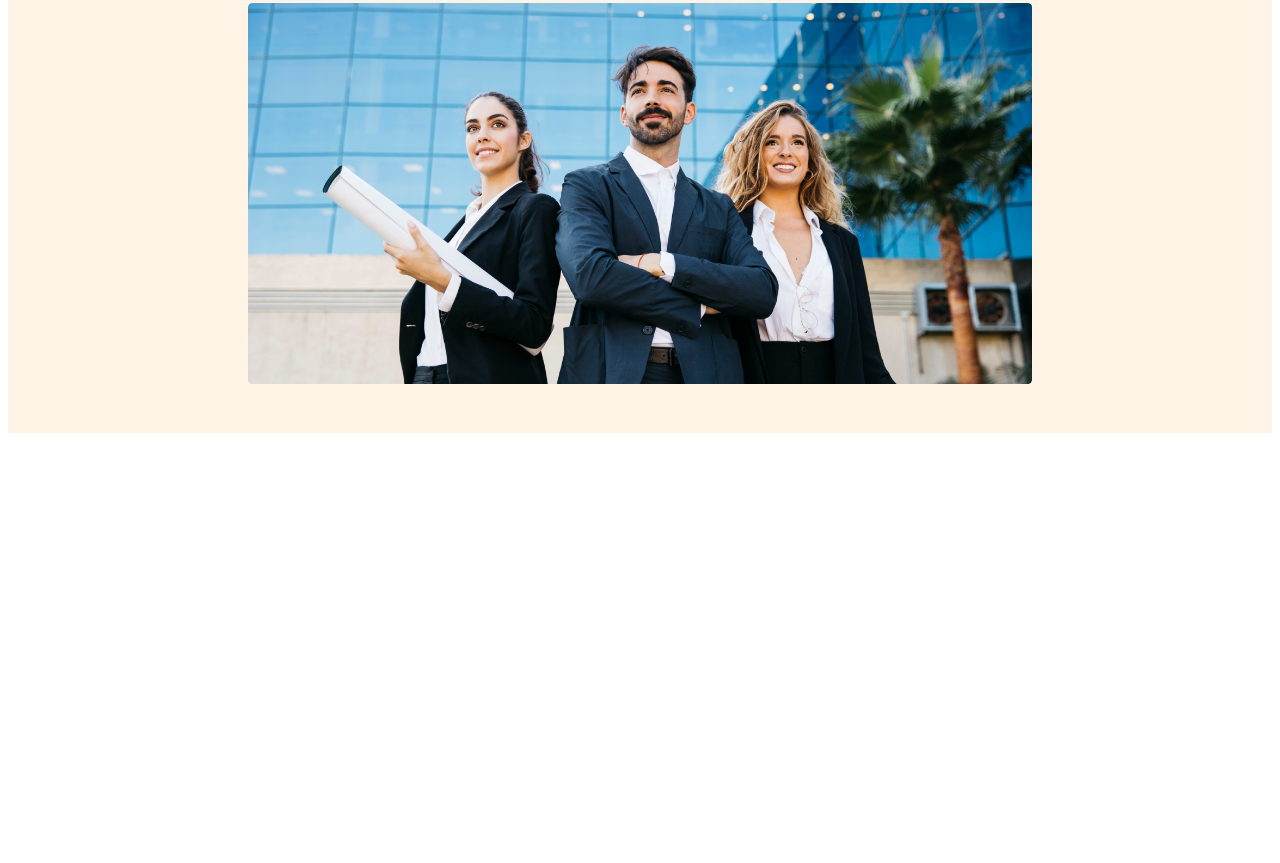
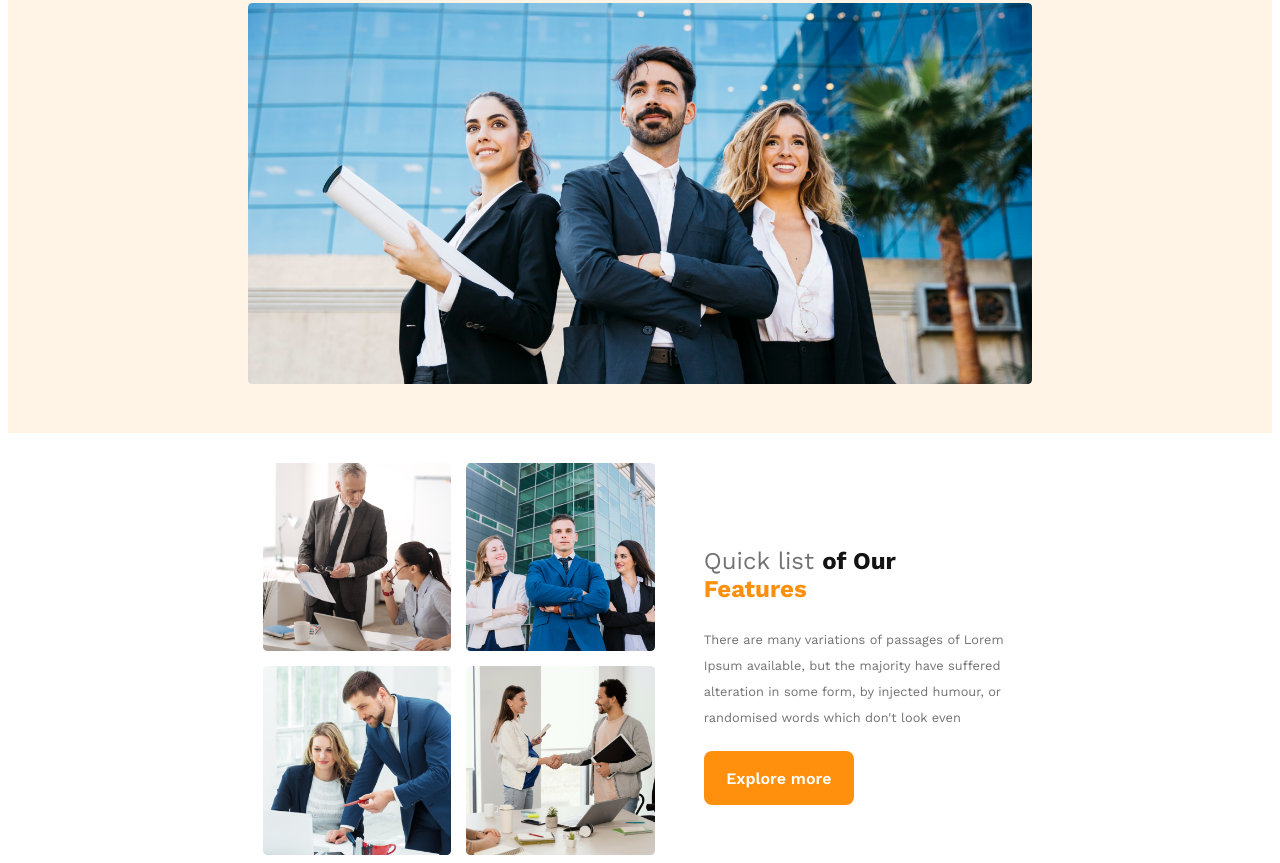
Before and after one commit to Abdullah-Al-Ovi/g3-archi, a plain HTML site: page index.html in a window 1280 px wide. Shown: the part 546-1409 px from the top of the page. Before the commit the page ends 987 px from the top, so only its background shows below. Drawn offline with nearby package versions, Linux system fonts and the light colour scheme.

Commit message:
added features

```diff
--- a/index.html
+++ b/index.html
@@ -29,7 +29,19 @@
         </banner>
     </header>
     <main>
-
+     <section class="feat">
+        <div class="feat_image">
+            <img src="./images/team1.png">
+            <img src="./images/team2.png">
+            <img src="./images/team3.png">
+            <img src="./images/team4.png">
+        </div>
+        <div class="feat_desc">
+            <h3 class="feat_head">Quick list <span style="color: var(--dark-01, #131313);font-weight: 700;"> of Our </span><br><span style="color: #FF900E;font-weight: 700;">Features</span></h3>
+            <p style="font-size: 0.8rem;margin-bottom: 20px;" class="ban_para">There are many variations of passages of Lorem Ipsum available, but the majority have suffered alteration in some form, by injected humour, or randomised words which don't look even</p>
+            <button class="btn">Explore more</button>
+        </div>
+     </section>
     </main>
     <footer></footer>
 </body>
--- a/style.css
+++ b/style.css
@@ -95,3 +95,38 @@ nav ul a{
     margin: 0 10px 0 10px;
   }
 }
+
+/* Starting main section */
+
+.feat{
+  margin: 30px 240px auto 240px;
+  display: flex;
+  justify-content: space-around;
+  align-items: center;
+  /* height:600px ; */
+}
+
+.feat_image{
+  display: grid;
+  grid-template-columns: repeat(2,1fr);
+  gap: 15px;
+  width: 50%;
+  /* height: 600px; */
+
+}
+.feat_image>img{
+  width: 100%;
+}
+.feat_desc{
+  width: 40%;
+  padding-left: 20px;
+
+  padding-bottom: 121px;
+  height: 150px;
+}
+.feat_head{
+  color: var(--dark-03, #727272);
+font-size:1.5rem;
+font-style: normal;
+font-weight: 500;
+}
```
